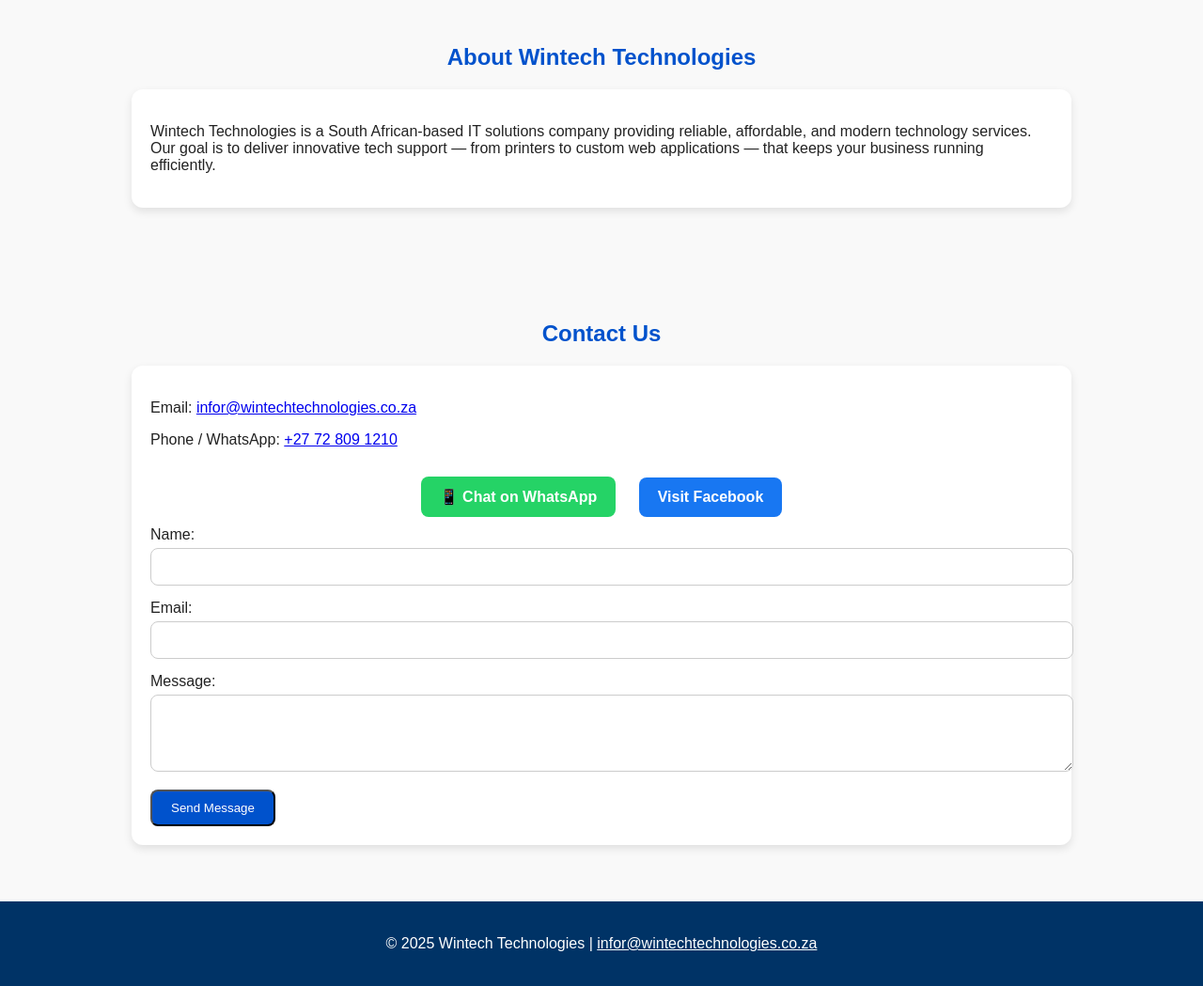
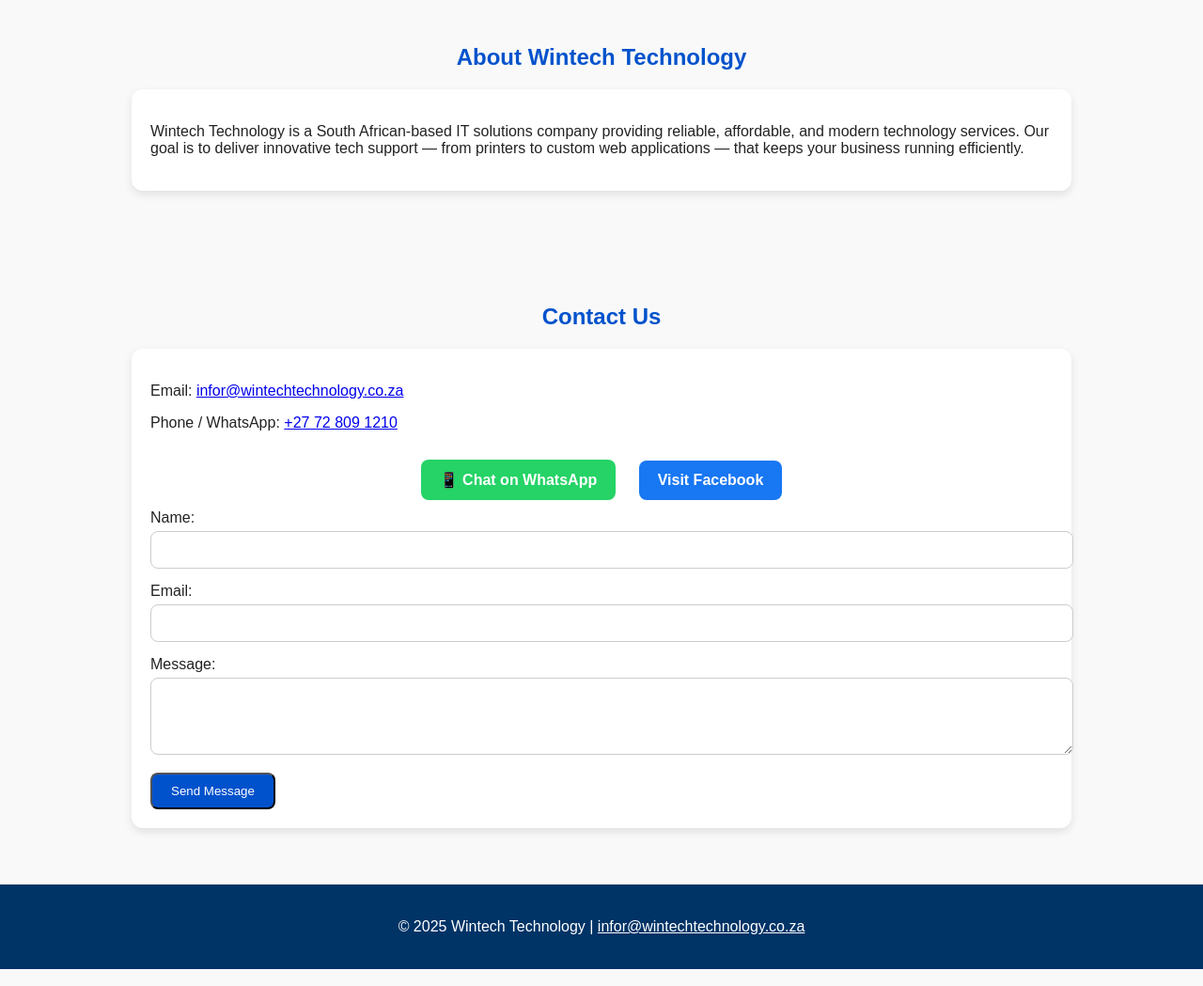
Before and after one commit to muvhangos/Wintech-Technologies, a plain HTML site: page index.html in a window 1280 px wide. Shown: the part 860-1909 px from the top of the page at 94% size. Drawn offline with Linux system fonts and the light colour scheme.

Commit message:
index.html

```diff
--- a/index.html
+++ b/index.html
@@ -5,7 +5,7 @@
 <head>
   <meta charset="UTF-8">
   <meta name="viewport" content="width=device-width, initial-scale=1.0">
-  <title>Wintech Technologies</title>
+  <title>Wintech Technology</title>
   <style>
     body {
       font-family: 'Poppins', sans-serif;
@@ -156,7 +156,7 @@
 </head>
 <body>
   <header id="home">
-    <h1>Welcome to Wintech Technologies</h1>
+    <h1>Welcome to Wintech Technology</h1>
     <p>Smart IT Solutions, Repairs, and Web Services for Modern Businesses.</p>
   </header>
 
@@ -184,9 +184,9 @@
   </section>
 
   <section id="about">
-    <h2>About Wintech Technologies</h2>
+    <h2>About Wintech Technology</h2>
     <div class="card">
-      <p>Wintech Technologies is a South African-based IT solutions company providing reliable, affordable, and modern technology services.
+      <p>Wintech Technology is a South African-based IT solutions company providing reliable, affordable, and modern technology services.
       Our goal is to deliver innovative tech support — from printers to custom web applications — that keeps your business running efficiently.</p>
     </div>
   </section>
@@ -194,7 +194,7 @@
   <section id="contact">
     <h2>Contact Us</h2>
     <div class="card">
-      <p>Email: <a href="mailto:infor@wintechtechnologies.co.za">infor@wintechtechnologies.co.za</a></p>
+      <p>Email: <a href="mailto:infor@wintechtechnology.co.za">infor@wintechtechnology.co.za</a></p>
       <p>Phone / WhatsApp: <a href="https://wa.me/27 72 809 1210" target="_blank">+27 72 809 1210</a></p>
 
       <div class="social-buttons">
@@ -218,13 +218,13 @@
   </section>
 
   <footer>
-    <p>&copy; 2025 Wintech Technologies | <a href="mailto:infor@wintechtechnologies.co.za" style="color:white;">infor@wintechtechnologies.co.za</a></p>
+    <p>&copy; 2025 Wintech Technology | <a href="mailto:infor@wintechtechnology.co.za" style="color:white;">infor@wintechtechnology.co.za</a></p>
   </footer>
 
   <div id="successModal" class="modal">
     <div class="modal-content">
       <h3>✅ Message Sent Successfully!</h3>
-      <p>Thank you for contacting Wintech Technologies. We’ll respond soon.</p>
+      <p>Thank you for contacting Wintech Technology. We’ll respond soon.</p>
       <button class="close-btn" onclick="closeModal()">Close</button>
     </div>
   </div>
```
